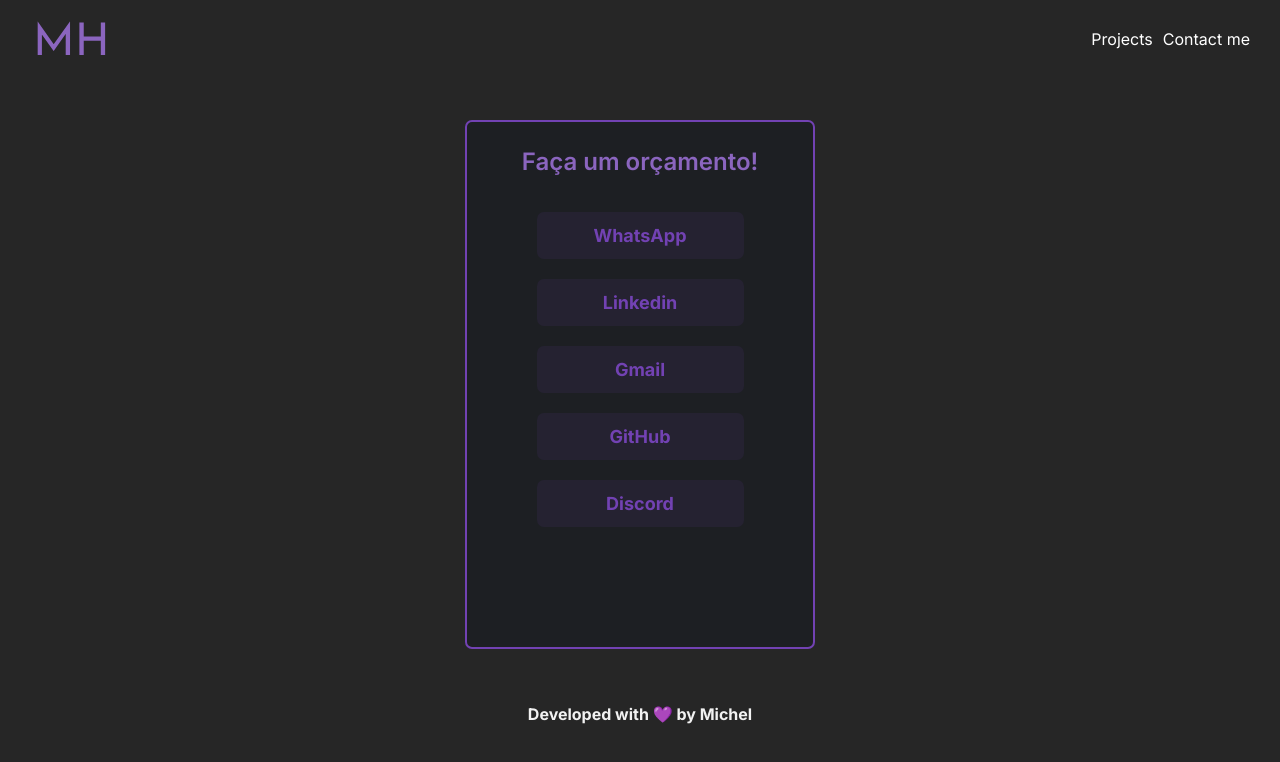
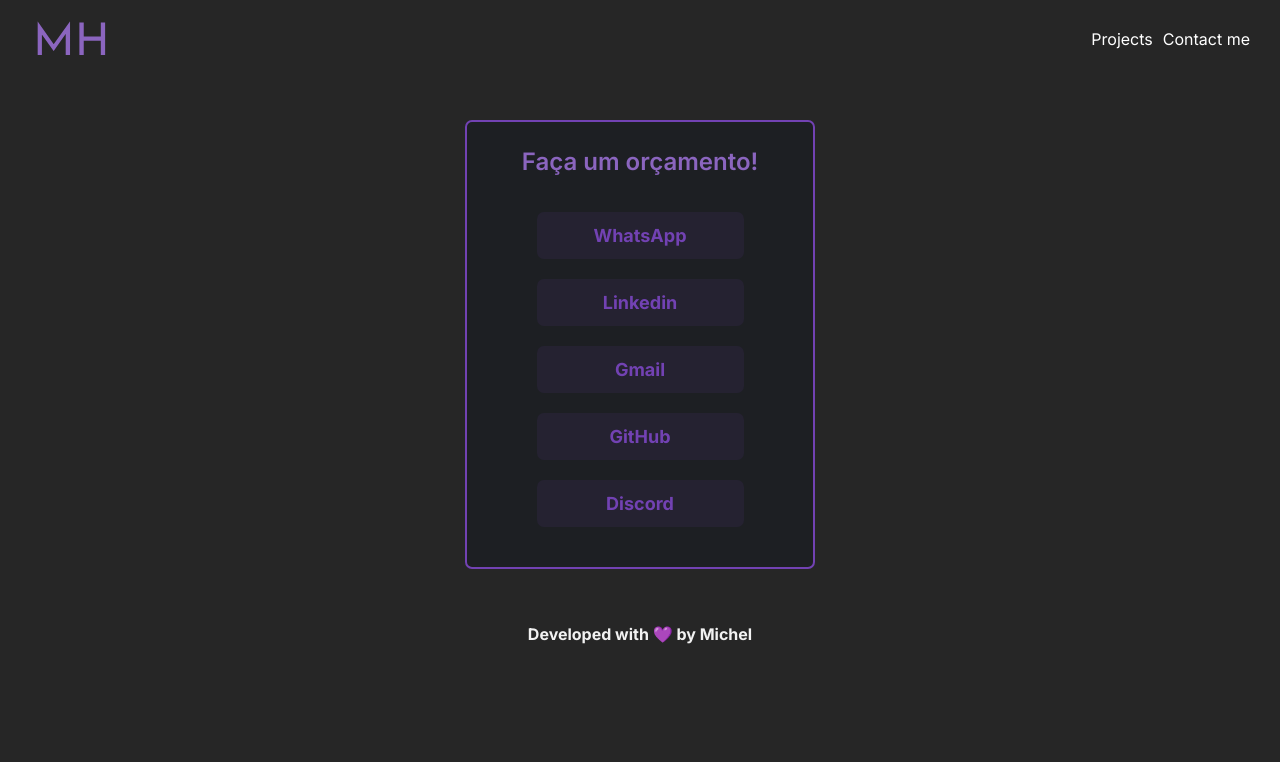
Before and after one commit to MichelHoffmann/newPortfolio, a React (Vite) app in the folder portfolio/: page /contact-me in a window 1280 px wide. Shown: the top 762 px of the page. Built offline with nearby package versions, Linux system fonts and the light colour scheme.

Commit message:
Update ContactMe.style.ts

```diff
--- a/portfolio/src/pages/PageContactMe/ContactMe.style.ts
+++ b/portfolio/src/pages/PageContactMe/ContactMe.style.ts
@@ -8,8 +8,8 @@
   flex-direction: column;
   justify-content: center;
   align-items: center;
-  padding-top: 40px;
-  padding-bottom: 120px;
+  padding-block: 40px;
+  margin-bottom: 120px;
   gap: 50px;
 
   border: 2px solid var(--purple-dark);
```
